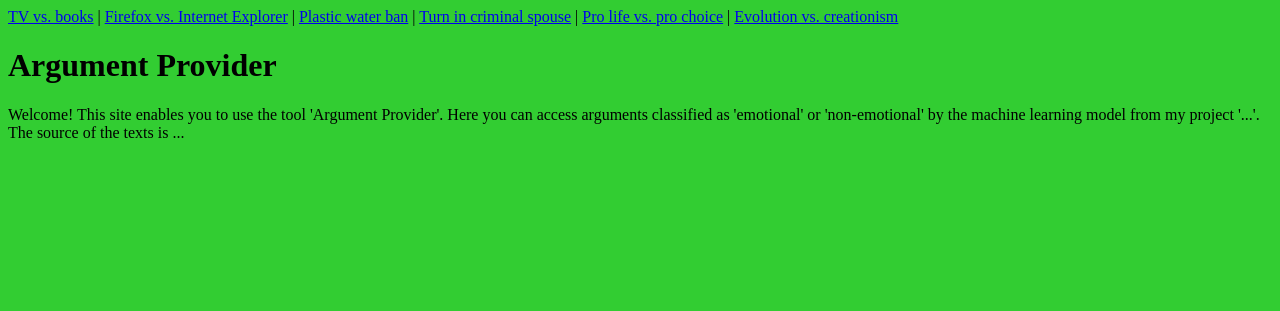
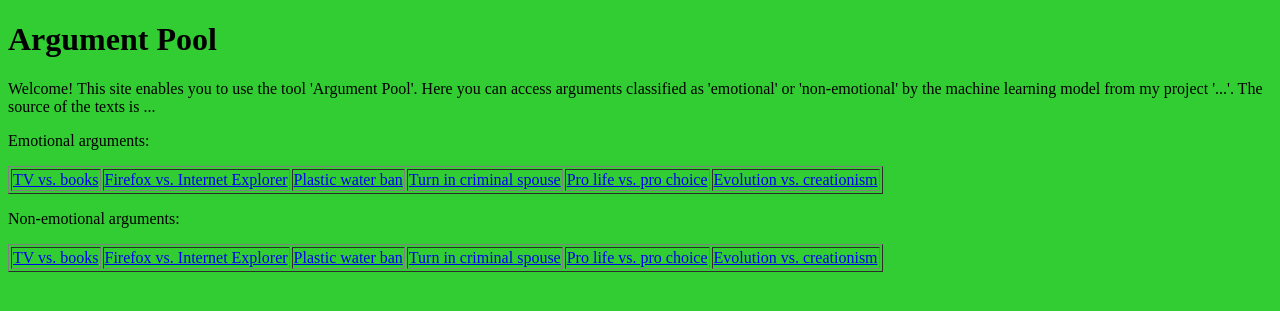
Before and after one commit to Isa-May/EmoArgumentPool, a Django app: page / in a window 1280 px wide. Shown: the top 311 px of the page. Run offline with Django 4.2, Linux system fonts and the light colour scheme.

Commit message:
new urls

```diff
--- a/simpleDataViewer/models.py
+++ b/simpleDataViewer/models.py
@@ -8,7 +8,3 @@ class EmoArgument(models.Model):
     stance = models.IntegerField()
     topic = models.TextField()
     label = models.PositiveIntegerField()
-
-
-#class FavoriteArguments(models.Model):
- #   favargument = models.TextField()
--- a/simpleDataViewer/templates/welcome.html
+++ b/simpleDataViewer/templates/welcome.html
@@ -9,18 +9,44 @@
 <title>Argument Provider</title>
 </head>
 <body>
-<header>
-  <a href="{% url 'render_arguments_by_topic_1' %}">TV vs. books</a>  |
-  <a href="{% url 'render_arguments_by_topic_2' %}">Firefox vs. Internet Explorer</a> |
-  <a href="{% url 'render_arguments_by_topic_3' %}">Plastic water ban</a> |
-  <a href="{% url 'render_arguments_by_topic_4' %}">Turn in criminal spouse</a> |
-  <a href="{% url 'render_arguments_by_topic_5' %}">Pro life vs. pro choice</a> |
-  <a href="{% url 'render_arguments_by_topic_6' %}">Evolution vs. creationism</a>
-</header>
 
-<h1>Argument Provider</h1>
-<p>Welcome! This site enables you to use the tool 'Argument Provider'. Here you can access arguments classified as 'emotional' or
+
+<h1>Argument Pool</h1>
+<p>Welcome! This site enables you to use the tool 'Argument Pool'. Here you can access arguments classified as 'emotional' or
 'non-emotional' by the machine learning model from my project '...'. The source of the texts is ... </p>
+
+
+<p>
+<a>Emotional arguments:</a>
+</p>
+
+<table border="1">
+    <tr>
+  <td><a href="{% url 'render_arguments_by_topic_1' %}">TV vs. books</a></td>
+  <td><a href="{% url 'render_arguments_by_topic_2' %}">Firefox vs. Internet Explorer</a></td>
+  <td><a href="{% url 'render_arguments_by_topic_3' %}">Plastic water ban</a></td>
+  <td><a href="{% url 'render_arguments_by_topic_4' %}">Turn in criminal spouse</a></td>
+  <td><a href="{% url 'render_arguments_by_topic_5' %}">Pro life vs. pro choice</a></td>
+  <td><a href="{% url 'render_arguments_by_topic_6' %}">Evolution vs. creationism</a></td>
+    </tr>
+</table>
+
+
+<p>
+<a>Non-emotional arguments:</a>
+</p>
+
+<table border="1">
+    <tr>
+  <td><a href="{% url 'render_arguments_by_topic_1_non_emo' %}">TV vs. books</a></td>
+  <td><a href="{% url 'render_arguments_by_topic_2_non_emo' %}">Firefox vs. Internet Explorer</a></td>
+  <td><a href="{% url 'render_arguments_by_topic_3_non_emo' %}">Plastic water ban</a></td>
+  <td><a href="{% url 'render_arguments_by_topic_4_non_emo' %}">Turn in criminal spouse</a></td>
+  <td><a href="{% url 'render_arguments_by_topic_5_non_emo' %}">Pro life vs. pro choice</a></td>
+  <td><a href="{% url 'render_arguments_by_topic_6_non_emo' %}">Evolution vs. creationism</a></td>
+    </tr>
+</table>
+
 
 </body>
 </html>
--- a/simpleDataViewer/urls.py
+++ b/simpleDataViewer/urls.py
@@ -5,6 +5,7 @@ from simpleDataViewer import views
 urlpatterns = [
     path('', views.render_welcome_page, name="render_welcome_page"),
     path('render_arguments/', views.render_arguments, name="render_arguments"),
+
     path('render_arguments_by_topic_1/', views.render_arguments_by_topic_1, name="render_arguments_by_topic_1"),
     path('render_arguments_by_topic_2/', views.render_arguments_by_topic_2, name="render_arguments_by_topic_2"),
     path('render_arguments_by_topic_3/', views.render_arguments_by_topic_3, name="render_arguments_by_topic_3"),
@@ -12,4 +13,13 @@ urlpatterns = [
     path('render_arguments_by_topic_5/', views.render_arguments_by_topic_5, name="render_arguments_by_topic_5"),
     path('render_arguments_by_topic_6/', views.render_arguments_by_topic_6, name="render_arguments_by_topic_6"),
 
+    path('render_arguments_by_topic_1_non_emo/', views.render_arguments_by_topic_1_non_emo, name="render_arguments_by_topic_1_non_emo"),
+    path('render_arguments_by_topic_2_non_emo/', views.render_arguments_by_topic_2_non_emo, name="render_arguments_by_topic_2_non_emo"),
+    path('render_arguments_by_topic_3_non_emo/', views.render_arguments_by_topic_3_non_emo, name="render_arguments_by_topic_3_non_emo"),
+    path('render_arguments_by_topic_4_non_emo/', views.render_arguments_by_topic_4_non_emo, name="render_arguments_by_topic_4_non_emo"),
+    path('render_arguments_by_topic_5_non_emo/', views.render_arguments_by_topic_5_non_emo, name="render_arguments_by_topic_5_non_emo"),
+    path('render_arguments_by_topic_6_non_emo/', views.render_arguments_by_topic_6_non_emo, name="render_arguments_by_topic_6_non_emo"),
+
+
+
 ]
--- a/simpleDataViewer/views.py
+++ b/simpleDataViewer/views.py
@@ -63,6 +63,67 @@ def render_arguments_by_topic_6(request):
     return HttpResponse(template.render(context, request))
 
 
+def render_arguments(request):
+    my_args=EmoArgument.objects.all().values()
+    template = loader.get_template('render_arguments_emo.html')
+    context = {
+        'my_args': my_args,
+    }
+    return HttpResponse(template.render(context, request))
+
+
+def render_arguments_by_topic_1_non_emo(request):
+    my_args = EmoArgument.objects.all().filter(topic='tv-is-better-than-books', label=0)
+    template = loader.get_template('render_arguments_non_emo.html')
+    context = {
+        'my_args': my_args,
+    }
+    return HttpResponse(template.render(context, request))
+
+def render_arguments_by_topic_2_non_emo(request):
+    my_args = EmoArgument.objects.all().filter(topic='firefox-vs-internet-explorer', label=0)
+    template = loader.get_template('render_arguments_non_emo.html')
+    context = {
+        'my_args': my_args,
+    }
+    return HttpResponse(template.render(context, request))
+
+def render_arguments_by_topic_3_non_emo(request):
+    my_args = EmoArgument.objects.all().filter(topic='ban-plastic-water-bottles', label=0)
+    template = loader.get_template('render_arguments_non_emo.html')
+    context = {
+        'my_args': my_args,
+    }
+    return HttpResponse(template.render(context, request))
+
+def render_arguments_by_topic_4_non_emo(request):
+    my_args = EmoArgument.objects.all().filter(topic='if-your-spouse-committed-murder-and-he-or-she-confided-in-you-would-you-turn-them-in-', label=0)
+    template = loader.get_template('render_arguments_non_emo.html')
+    context = {
+        'my_args': my_args,
+    }
+    return HttpResponse(template.render(context, request))
+
+def render_arguments_by_topic_5_non_emo(request):
+    my_args = EmoArgument.objects.all().filter(topic='pro-choice-vs-pro-life', label=0)
+    template = loader.get_template('render_arguments_non_emo.html')
+    context = {
+        'my_args': my_args,
+    }
+    return HttpResponse(template.render(context, request))
+
+
+def render_arguments_by_topic_6_non_emo(request):
+    my_args = EmoArgument.objects.all().filter(topic='evolution-vs-creation', label=0)
+    template = loader.get_template('render_arguments_non_emo.html')
+    context = {
+        'my_args': my_args,
+    }
+    return HttpResponse(template.render(context, request))
+
+
+
+
 def render_welcome_page(request):
     template = loader.get_template('welcome.html')
     return HttpResponse(template.render({}, request))
```
Also changed, not shown: simpleDataViewer/templates/render_arguments_non_emo.html (added, +10 -0 lines).
